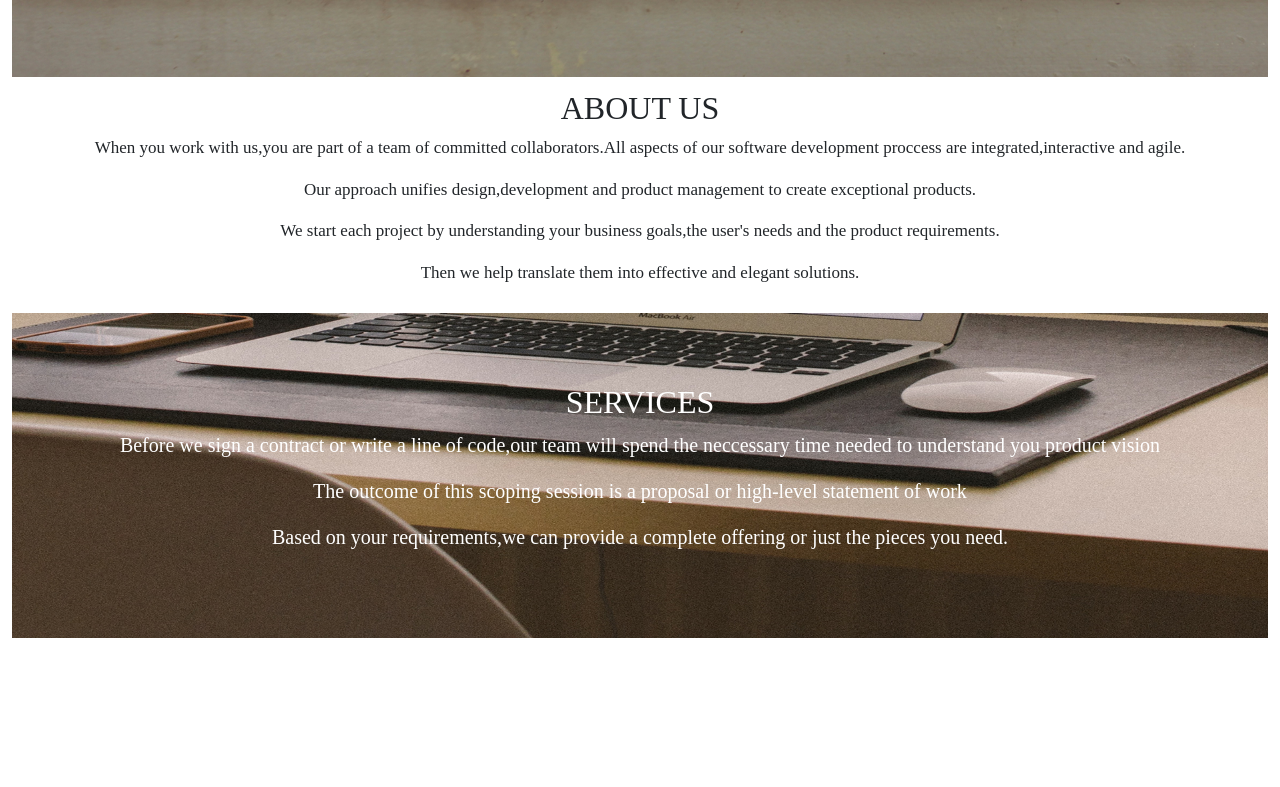
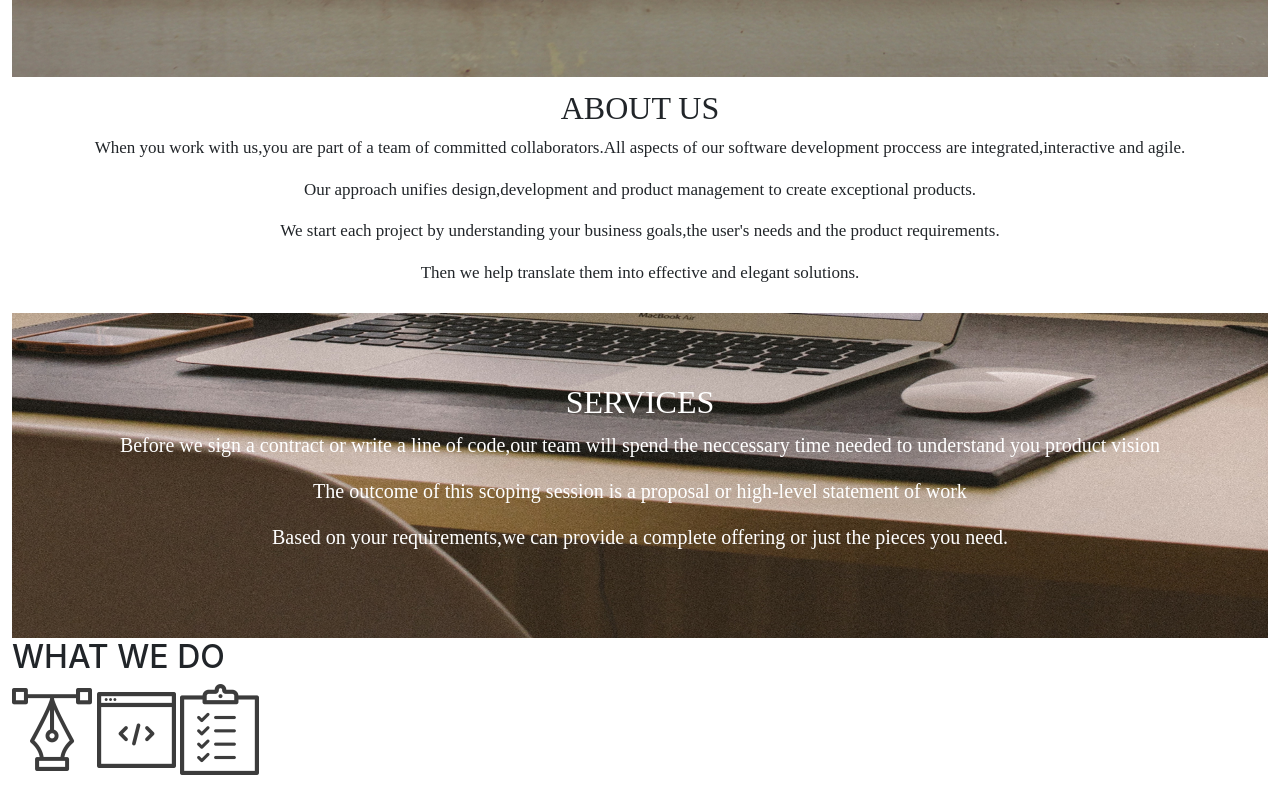
Before and after one commit to virginiah894/studio-portfolio, a plain HTML site: page index.html in a window 1280 px wide. Shown: the part 735-1522 px from the top of the page. Before the commit the page ends 1385 px from the top, so only its background shows below. Drawn offline with Linux system fonts and the light colour scheme; a web font is replaced by a local one.

Commit message:
add icons to what we do

```diff
--- a/index.html
+++ b/index.html
@@ -40,6 +40,11 @@
          <p>Based on your requirements,we can provide a complete offering or just the pieces you need. </p>
         </div>
       </div>
+      <div id="do"></div>
+      <h2>WHAT WE DO</h2>
+      <img src="/images/design_icon.png" alt="design">
+      <img src="/images/dev_icon.png" alt="developmenticon">
+      <img src="/images/product_icon.png" alt="product icon">
 
 
     <script src="/js/jquery-3.4.1.js"></script>
```
Also changed, not shown: images/design_icon.png (added), images/dev_icon.png (added), images/product_icon.png (added).
